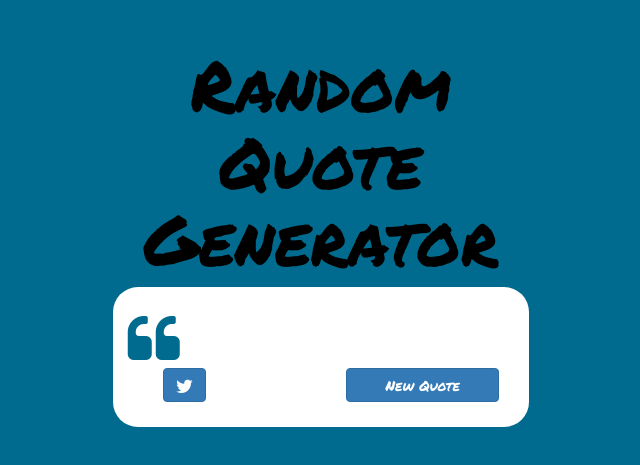
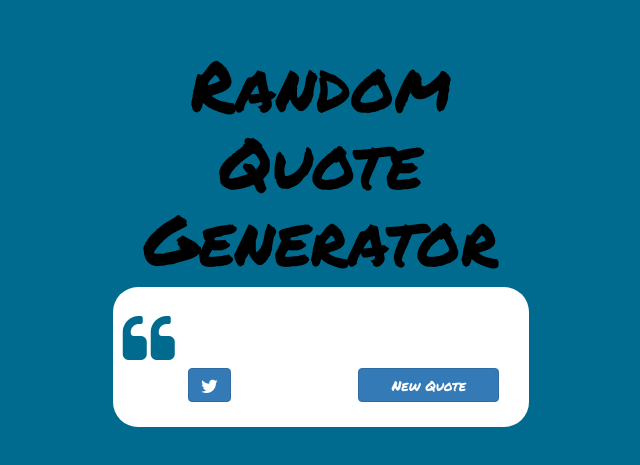
Before and after one commit to bgergler/bgergler.github.io, a plain HTML site: page quotes/quotes.html in a window 1280 px wide. Shown: the part 159-624 px from the top of the page, without its empty margins (319-959 px from the left). Drawn offline with nearby package versions, Linux system fonts and the light colour scheme; no server answers.

Commit message:
fix padding

```diff
--- a/quotes/quotes.html
+++ b/quotes/quotes.html
@@ -16,7 +16,7 @@
     <div class="col-md-4"><h1 id="title" class="text-center col-xs-12" style="color: black;">Random Quote Generator</h2></div>
   <div class="col-md-4 col-xs-12" id="quoteBox">
     <div class="row">
-    <div style="float: left;"><i class='fa fa-quote-left fa-4x' style="margin-left:-20px;" aria-hidden='true'></i></div>
+    <div style="float: left;"><i class='fa fa-quote-left fa-4x' style="margin-left:-50px;" aria-hidden='true'></i></div>
       <h2 id="quote"></h2>
       <h3 id="author"></h3></div>
       <div class="row">
--- a/quotes/style.css
+++ b/quotes/style.css
@@ -14,7 +14,7 @@ h1{
   margin-bottom: 30px;
 }
 #quoteBox{
-  padding: 25px 30px 25px 50px;
+  padding: 25px 30px 25px 75px;
   background-color: white;
   color: #006b8e;
   border-radius: 25px;
```
